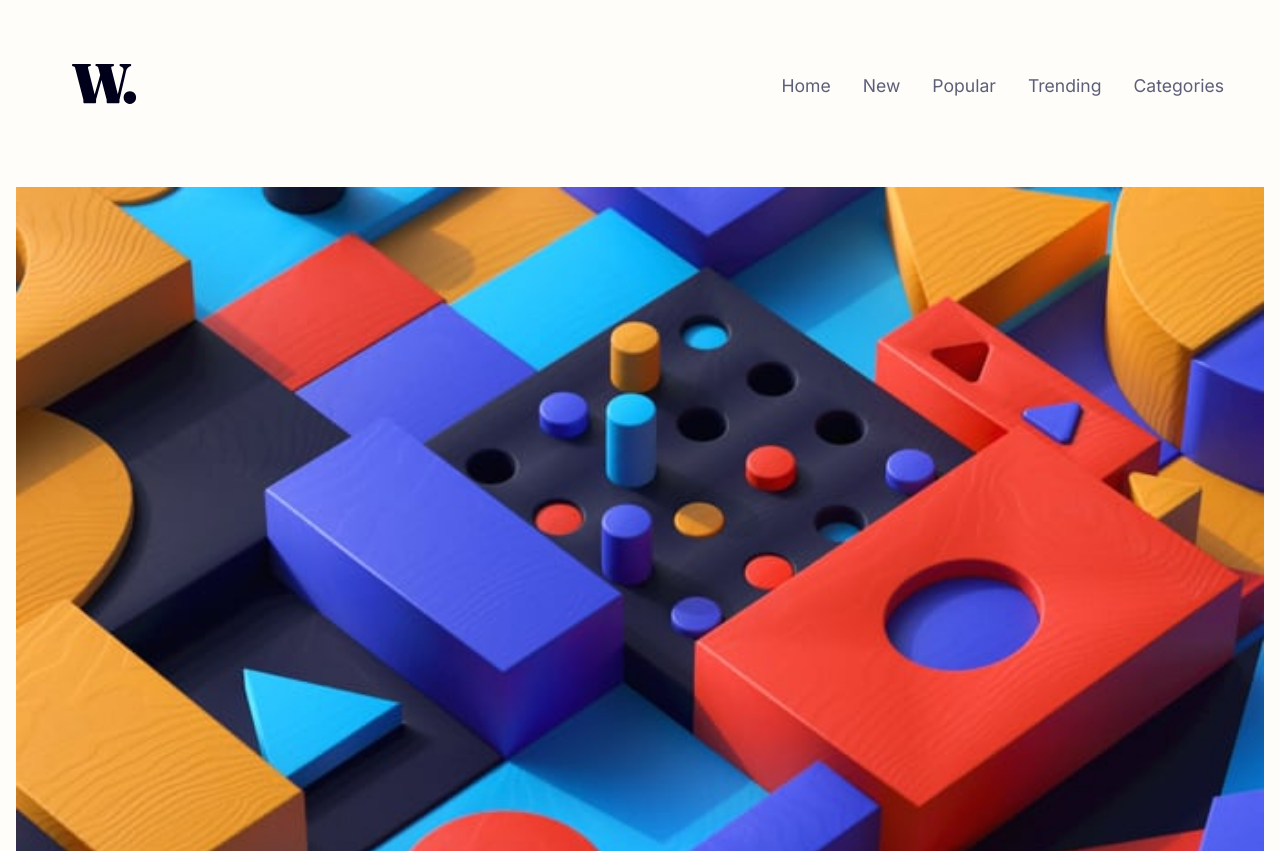
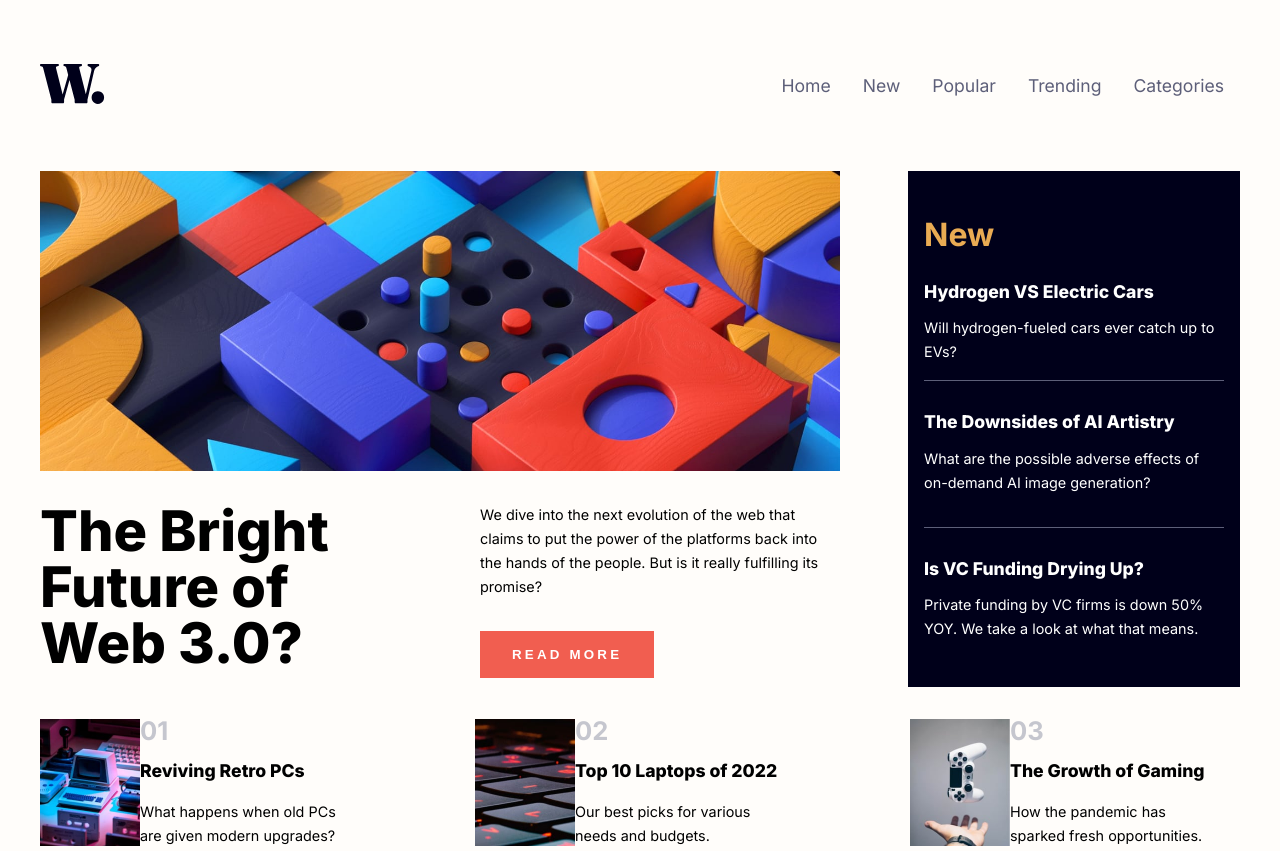
Before and after one commit to NicolasArfel/news-landing-page, a website: page index.html in a window 1280 px wide. Shown: the top 851 px of the page. Drawn offline with Linux system fonts and the light colour scheme.

Commit message:
responsive ok

```diff
--- a/index.html
+++ b/index.html
@@ -38,18 +38,19 @@
       </nav>
     </header>
     <main>
+      <div class="top">
         <section class="first__article">
-        <div class="first__article-img">
-          <img src="./assets/images/image-web-3-mobile.jpg" alt="" />
-        </div>
-        <div>
+          <div class="first__article-img"></div>
+          <div class="first__article-content">
             <h1>The Bright Future of Web 3.0?</h1>
+            <div class="first__article-description">
               <p>
-            We dive into the next evolution of the web that claims to put the
-            power of the platforms back into the hands of the people. But is it
-            really fulfilling its promise?
+                We dive into the next evolution of the web that claims to put
+                the power of the platforms back into the hands of the people.
+                But is it really fulfilling its promise?
               </p>
               <button>Read more</button>
+            </div>
           </div>
         </section>
         <section class="news">
@@ -68,11 +69,12 @@
           <div class="new">
             <h3>Is VC Funding Drying Up?</h3>
             <p>
-            Private funding by VC firms is down 50% YOY. We take a look at what
-            that means.
+              Private funding by VC firms is down 50% YOY. We take a look at
+              what that means.
             </p>
           </div>
         </section>
+      </div>
       <section class="articles">
         <article>
           <div class="article__img">
@@ -84,7 +86,7 @@
             <p>What happens when old PCs are given modern upgrades?</p>
           </div>
         </article>
-        <article class="articles">
+        <article>
           <div class="article__img">
             <img src="./assets/images/image-top-laptops.jpg" alt="" />
           </div>
--- a/styles/main.css
+++ b/styles/main.css
@@ -1,13 +1,15 @@
 .first__article-img {
   width: 100%;
-}
-
-.first__article-img img {
-  width: 100%;
-  object-fit: cover;
+  min-height: 300px;
+  background-image: url('../assets/images/image-web-3-mobile.jpg');
+  background-position: center;
+  background-repeat: no-repeat;
+  background-size: cover;
 }
 
 .news {
+  max-width: 300px;
+  margin: 2rem auto;
   background-color: var(--very-dark-blue);
   color: white;
   padding: 1rem;
@@ -30,7 +32,7 @@ section {
 article {
   display: flex;
   margin: 1.5rem auto;
-  justify-content: space-between;
+  max-width: 330px;
 }
 
 article p {
@@ -58,3 +60,56 @@ article p {
   justify-content: space-between;
   width: 210px;
 }
+
+@media screen and (min-width: 600px) {
+  .first__article-img {
+    background-image: url('../assets/images/image-web-3-desktop.jpg');
+  }
+  .first__article {
+    margin: auto;
+    max-width: 800px;
+  }
+  .first__article-content {
+    margin-top: 1rem;
+    display: flex;
+    justify-content: space-between;
+  }
+  .first__article-description,
+  .first__article h1 {
+    max-width: 45%;
+  }
+
+  .first__article-description p {
+    margin-bottom: 2rem;
+  }
+
+  .articles {
+    max-width: 1200px;
+    display: flex;
+    flex-wrap: wrap;
+    justify-content: space-between;
+  }
+
+  article {
+    margin: 2rem 0;
+    width: 360px;
+  }
+
+  .top {
+    margin: auto 0;
+    justify-content: space-between;
+  }
+}
+
+@media screen and (min-width: 1200px) {
+  .top {
+    display: flex;
+  }
+
+  .first__article {
+    margin: auto 0;
+  }
+  .news {
+    margin: 0;
+  }
+}
--- a/styles/navbar.css
+++ b/styles/navbar.css
@@ -4,7 +4,7 @@ nav {
   width: 100%;
   align-items: center;
   justify-content: space-between;
-  max-width: 1200px;
+  max-width: 800px;
   margin: auto;
 }
 
@@ -34,7 +34,7 @@ nav ul {
   }
 
   .logo {
-    padding: 2rem 1rem;
+    padding: 2rem 0;
   }
 
   nav li {
@@ -45,3 +45,12 @@ nav ul {
     display: none;
   }
 }
+
+@media screen and (min-width: 1210px) {
+  nav {
+    max-width: 1200px;
+  }
+  .logo {
+    margin-left: 0;
+  }
+}
--- a/styles/styles.css
+++ b/styles/styles.css
@@ -17,6 +17,8 @@ body {
 }
 
 main {
+  /* width: 100%; */
+  max-width: 1200px;
   margin: 1rem;
 }
 
@@ -50,7 +52,7 @@ button {
   letter-spacing: 0.2rem;
   font-weight: 600;
   border: none;
-  padding: 0.6rem 1rem;
+  padding: 1rem 2rem;
 }
 
 .attribution {
@@ -60,3 +62,19 @@ button {
 .attribution a {
   color: hsl(228, 45%, 44%);
 }
+
+@media screen and (min-width: 600px) {
+  main {
+    margin: auto;
+  }
+
+  h1 {
+    font-size: 3.5rem;
+    margin: 1rem 0;
+  }
+
+  h2 {
+    font-size: 2rem;
+    margin-top: 2rem;
+  }
+}
```
Lines whose indentation alone changed are shown as unchanged.
